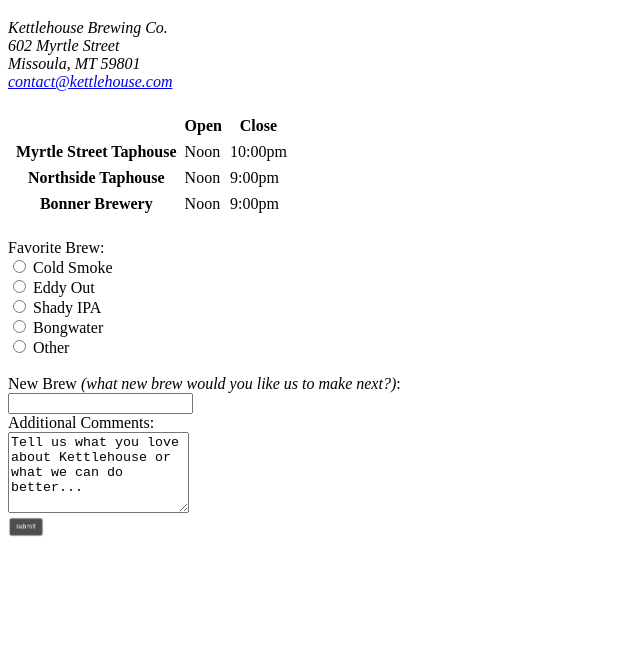
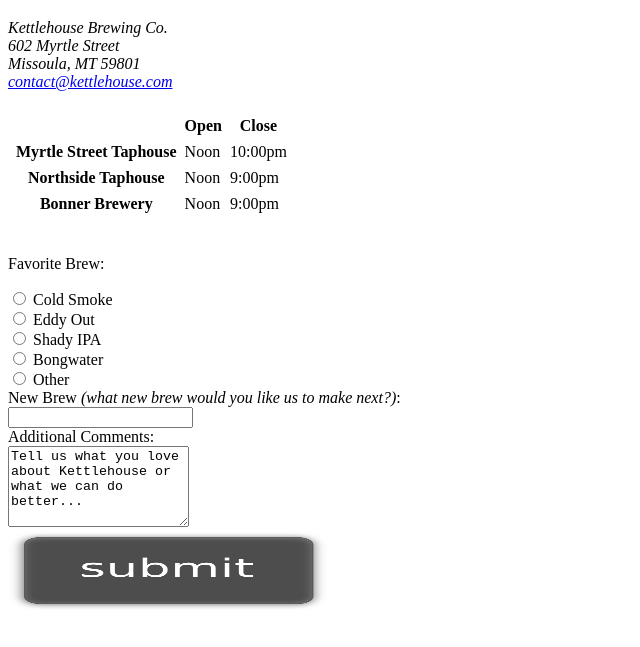
Before and after one commit to scottkinyon/web-dev-hw, a plain HTML site: page assignment-06/index.html in a window 1280 px wide. Shown: the part 79-726 px from the top of the page, without its empty margins (0-640 px from the left). Drawn offline with Linux system fonts and the light colour scheme.

Commit message:
Corrected radio selection labels, changed submit button size, updated README to reflect changes

```diff
--- a/assignment-06/index.html
+++ b/assignment-06/index.html
@@ -46,20 +46,28 @@
     </table>
     <br />
     <form action="http://www.kettlehouse.com/survey.php" method="post" id="survey-form" class="basic-forms">
+      <p>
+        Favorite Brew:
+      <p/>
       <label>
-        Favorite Brew:
-      <br />
-      <input type="radio" name="favorite" value="coldsmoke" /> Cold Smoke
+        <input type="radio" name="favorite" value="coldsmoke" /> Cold Smoke
+      </label>
       <!-- Do I use both a value= and id=, in what order? -->
       <br />
-      <input type="radio" name="favorite" value="eddyout" /> Eddy Out
+      <label>
+        <input type="radio" name="favorite" value="eddyout" /> Eddy Out
+      </label>
       <br />
-      <input type="radio" name="favorite" value="shadyipa" /> Shady IPA
+      <label>
+        <input type="radio" name="favorite" value="shadyipa" /> Shady IPA
+      </label>
       <br />
-      <input type="radio" name="favorite" value="bongwater" /> Bongwater
+      <label>
+        <input type="radio" name="favorite" value="bongwater" /> Bongwater
+      </label>
       <br />
-      <input type="radio" name="favorite" value="other" /> Other
-      <br />
+      <label>
+        <input type="radio" name="favorite" value="other" /> Other
       </label>
       <br />
       <label>
@@ -74,7 +82,7 @@
         <textarea name="comments" id="survey-textarea-comments" cols="20" rows="5">Tell us what you love about Kettlehouse or what we can do better...</textarea>
       </label>
       <br />
-      <input type="image" src="./images/submit-button.png" alt="submit button image" widht="80" height="20">
+      <input type="image" src="./images/submit-button.png" alt="submit button image" width="320" height="80">
     </form>
   </body>
 </html>
```
Also changed, not shown: 1 other file.
